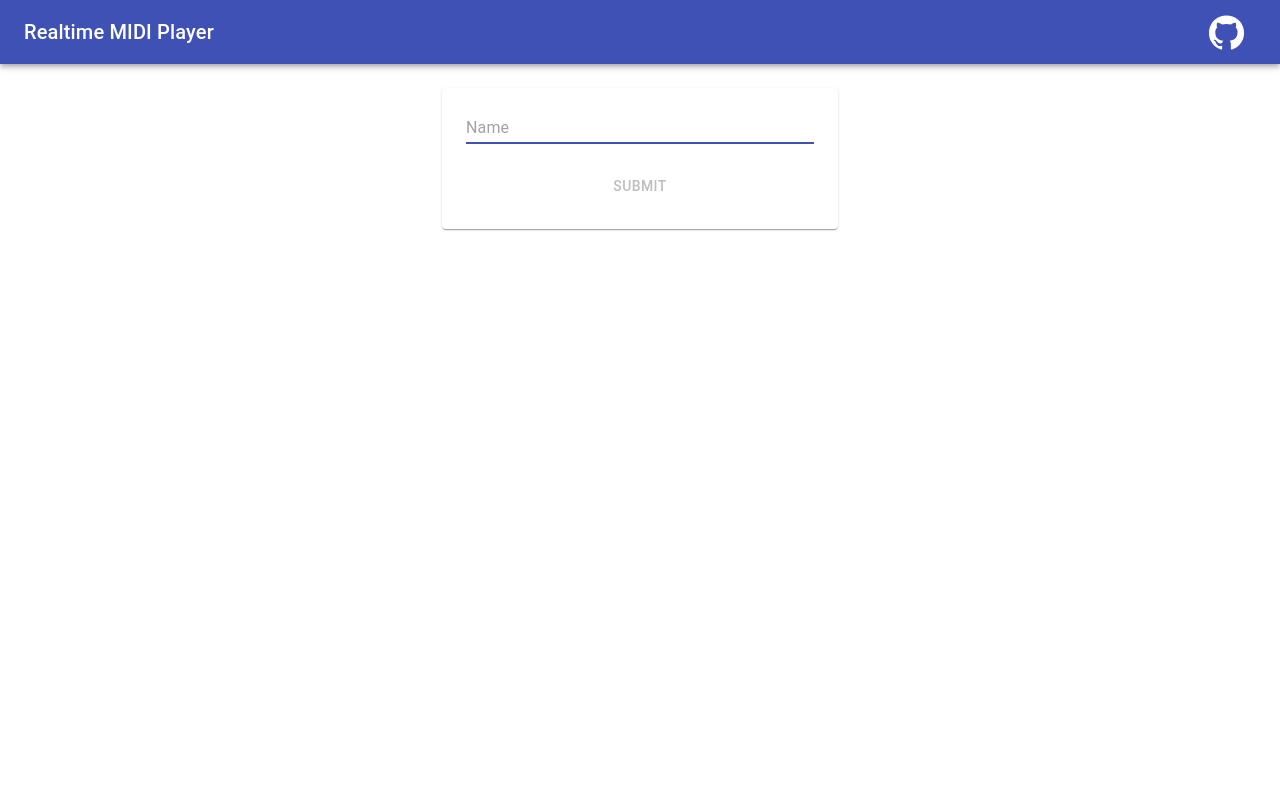
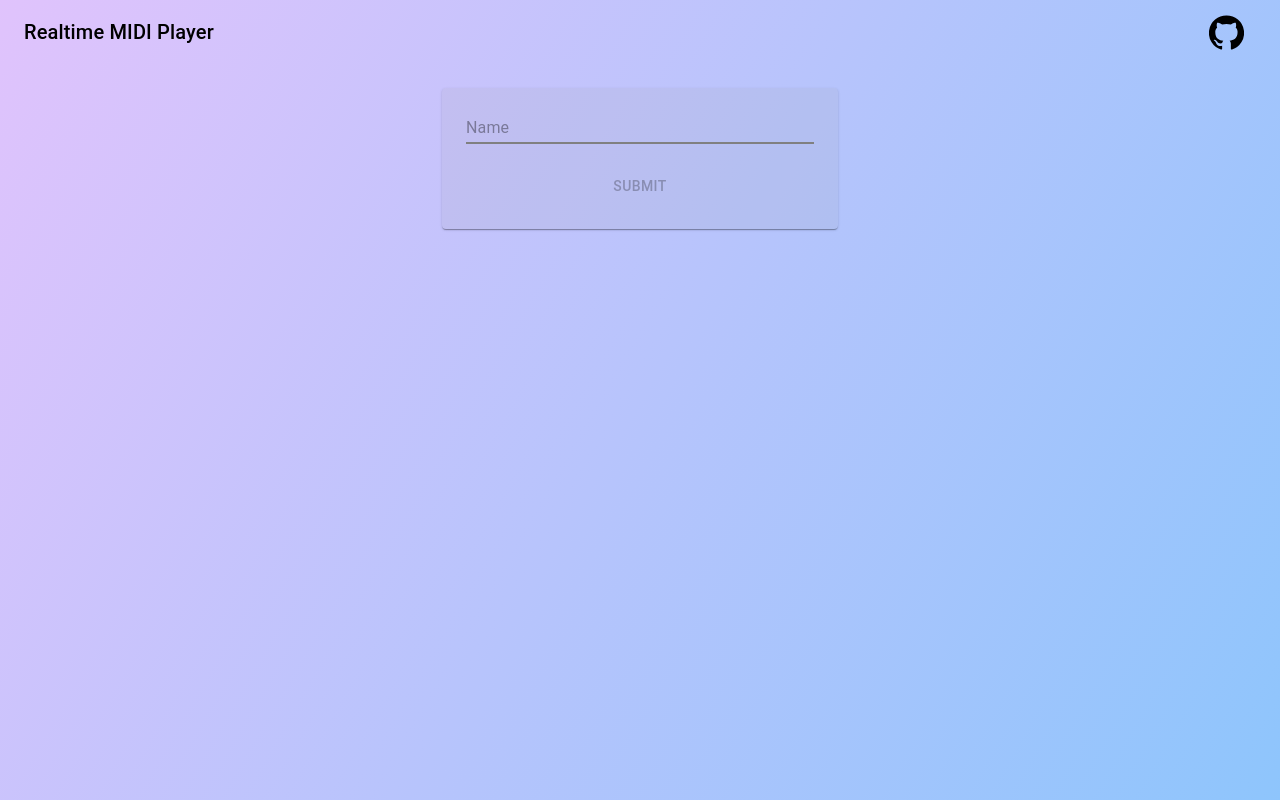
Before and after one commit to ably-labs/realtime-midi-player, a React (Create React App) app in the folder client/: page /jam in a window 1280 px wide. Built offline with nearby package versions, Linux system fonts and the light colour scheme.

Commit message:
use material-ui everywhere and overhaul styling

```diff
--- a/client/src/features/channel/components/ChannelLink.tsx
+++ b/client/src/features/channel/components/ChannelLink.tsx
@@ -1,35 +1,44 @@
 import React from 'react';
-import TextInput from 'shared/TextInput';
-import styled from 'styled-components';
+import Typography from '@material-ui/core/Typography';
+import CopyIcon from '@material-ui/icons/FileCopy';
+import IconButton from '@material-ui/core/IconButton';
+import Paper from '@material-ui/core/Paper';
+import Box from '@material-ui/core/Box';
+import makeStyles from '@material-ui/core/styles/makeStyles';
+import TextInput from '@material-ui/core/Input';
 
-const Container = styled.div`
-  width: 60%;
-  display: flex;
-  flex-direction: column;
-  align-items: center;
-  margin-top: 2em;
-  margin-bottom: 2em;
-`;
-
-const CopyButton = styled.button`
-  border: none;
-  border-radius: 25%;
-  padding: 1em;
-`;
+const useStyles = makeStyles((theme) => ({
+  box: {
+    width: '60%',
+    display: 'flex',
+    flexDirection: 'column',
+    alignItems: 'center',
+    padding: theme.spacing(3),
+  },
+  paper: {
+    padding: theme.spacing(1),
+    paddingRight: theme.spacing(4),
+    paddingLeft: theme.spacing(4),
+  },
+}));
 
 const ChannelLink = () => {
+  const classes = useStyles();
+
   const handleClick = async () => {
     await navigator.clipboard.writeText(window.location.href);
   };
 
   return (
-    <Container>
-      <span>Copy this link to invite your friends:</span>
+    <Box className={classes.box}>
+      <Typography variant="subtitle2">Copy this link to invite your friends:</Typography>
       <div>
         <TextInput readOnly value={window.location.href} />
-        <CopyButton onClick={handleClick}>Copy</CopyButton>
+        <IconButton onClick={handleClick}>
+          <CopyIcon />
+        </IconButton>
       </div>
-    </Container>
+    </Box>
   );
 };
 
--- a/client/src/features/header/components/Header.tsx
+++ b/client/src/features/header/components/Header.tsx
@@ -4,13 +4,25 @@ import Typography from '@material-ui/core/Typography';
 import Toolbar from '@material-ui/core/Toolbar';
 import IconButton from '@material-ui/core/IconButton';
 import GithubIcon from '@material-ui/icons/GitHub';
+import makeStyles from '@material-ui/core/styles/makeStyles';
+
+const useStyles = makeStyles((theme) => ({
+  appBar: {
+    backgroundColor: 'rgba(0,0,0,0)',
+    color: 'black',
+    boxShadow: 'none',
+  },
+}));
 
 const Header = () => {
+  const classes = useStyles();
+
   const handleClick = () => {
     window.open('https://www.github.com/ably/realtime-midi-player');
   };
+
   return (
-    <AppBar position="static">
+    <AppBar className={classes.appBar} position="static">
       <Toolbar>
         <Typography variant="h6">Realtime MIDI Player</Typography>
         <div style={{ flexGrow: 1 }} />
--- a/client/src/features/keyboard/components/PianoKeyboard.tsx
+++ b/client/src/features/keyboard/components/PianoKeyboard.tsx
@@ -3,10 +3,32 @@ import { useDispatch } from 'react-redux';
 import { sendNote } from '../redux/keyboardActions';
 import { ControlledPiano, MidiNumbers, KeyboardShortcuts } from 'react-piano';
 import 'react-piano/dist/styles.css';
+import Box from '@material-ui/core/Box';
+import Paper from '@material-ui/core/Paper';
+import Grid from '@material-ui/core/Grid';
+import makeStyles from '@material-ui/core/styles/makeStyles';
+import './customPianoStyles.css';
+import IconButton from '@material-ui/core/IconButton';
+import Typography from '@material-ui/core/Typography';
+import PlusIcon from '@material-ui/icons/Add';
+import MinusIcon from '@material-ui/icons/Remove';
+
+const useStyles = makeStyles((theme) => ({
+  paper: {
+    padding: theme.spacing(3),
+    width: '90%',
+    background:
+      'linear-gradient(to bottom, rgba(255,255,255,0.15) 0%, rgba(0,0,0,0.15) 100%), radial-gradient(at top center, rgba(255,255,255,0.40) 0%, rgba(0,0,0,0.40) 120%) #989898',
+    backgroundBlendMode: 'multiply,multiply',
+    marginTop: '6rem',
+  },
+}));
 
 const PianoKeyboard = () => {
   const dispatch = useDispatch();
   const [activeNotes, setActiveNotes] = useState<number[]>([]);
+  const classes = useStyles();
+
   const firstNote = MidiNumbers.fromNote('c3');
   const lastNote = MidiNumbers.fromNote('f5');
   const keyboardShortcuts = KeyboardShortcuts.create({
@@ -25,7 +47,19 @@ const PianoKeyboard = () => {
   };
 
   return (
-    <div>
+    <Paper className={classes.paper}>
+      <Grid container>
+        <Grid item xs={12} style={{ height: '4em', display: 'flex', justifyContent: 'flex-end' }}>
+          <Typography variant="h6">
+            <b>M-Ably</b> | Keystation Mini 32
+          </Typography>
+        </Grid>
+        <Grid
+          item
+          style={{ display: 'flex', flexDirection: 'column', justifyContent: 'center' }}
+          xs={1}
+        ></Grid>
+        <Grid item xs={11}>
           <ControlledPiano
             activeNotes={activeNotes}
             onStopNoteInput={handleStopNote}
@@ -36,7 +70,9 @@ const PianoKeyboard = () => {
             width={1000}
             keyboardShortcuts={keyboardShortcuts}
           />
-    </div>
+        </Grid>
+      </Grid>
+    </Paper>
   );
 };
 
--- /dev/null
+++ b/client/src/features/keyboard/components/customPianoStyles.css
@@ -0,0 +1,4 @@
+.ReactPiano__Keyboard {
+  width: 98% !important;
+  margin-left: 2%;
+}
--- a/client/src/index.css
+++ b/client/src/index.css
@@ -1,4 +1,7 @@
 body {
+  background-image: linear-gradient(120deg, #e0c3fc 0%, #8ec5fc 100%);
+  background-size: cover;
+  height: 100vh;
   margin: 0;
   font-family: -apple-system, BlinkMacSystemFont, 'Segoe UI', 'Roboto', 'Oxygen', 'Ubuntu',
     'Cantarell', 'Fira Sans', 'Droid Sans', 'Helvetica Neue', sans-serif;
--- a/client/src/index.tsx
+++ b/client/src/index.tsx
@@ -10,7 +10,18 @@ import { ThemeProvider, createMuiTheme } from '@material-ui/core';
 ReactDOM.render(
   <React.StrictMode>
     <Provider store={store}>
-      <ThemeProvider theme={createMuiTheme()}>
+      <ThemeProvider
+        theme={createMuiTheme({
+          palette: {
+            primary: {
+              main: '#808080',
+            },
+            background: {
+              paper: '#9595951a',
+            },
+          },
+        })}
+      >
         <App />
       </ThemeProvider>
     </Provider>
--- a/client/src/views/RoomView.tsx
+++ b/client/src/views/RoomView.tsx
@@ -22,6 +22,7 @@ const useStyles = makeStyles((theme) => ({
 
 const ViewContainer = styled.div`
   width: 100vw;
+  height: 90vh;
   display: flex;
   flex-direction: row;
 `;
```
Lines whose indentation alone changed are shown as unchanged.
